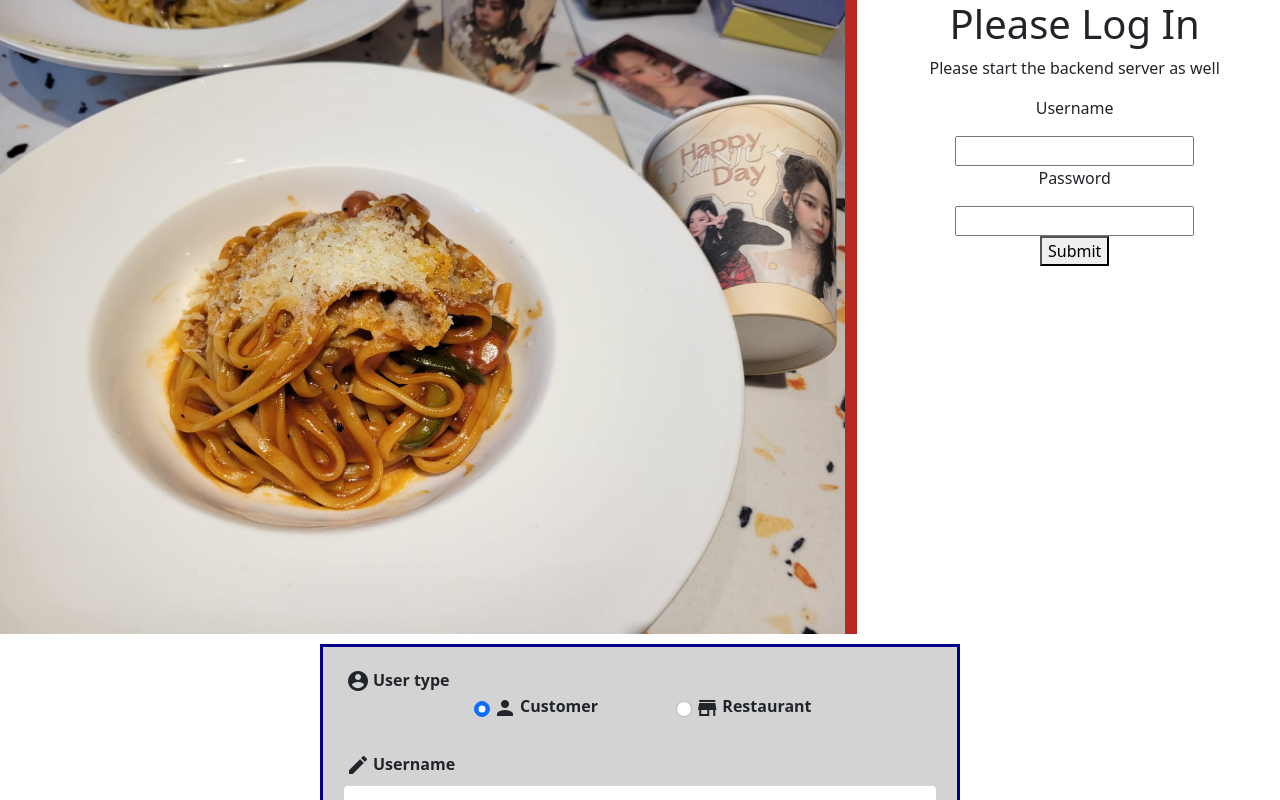
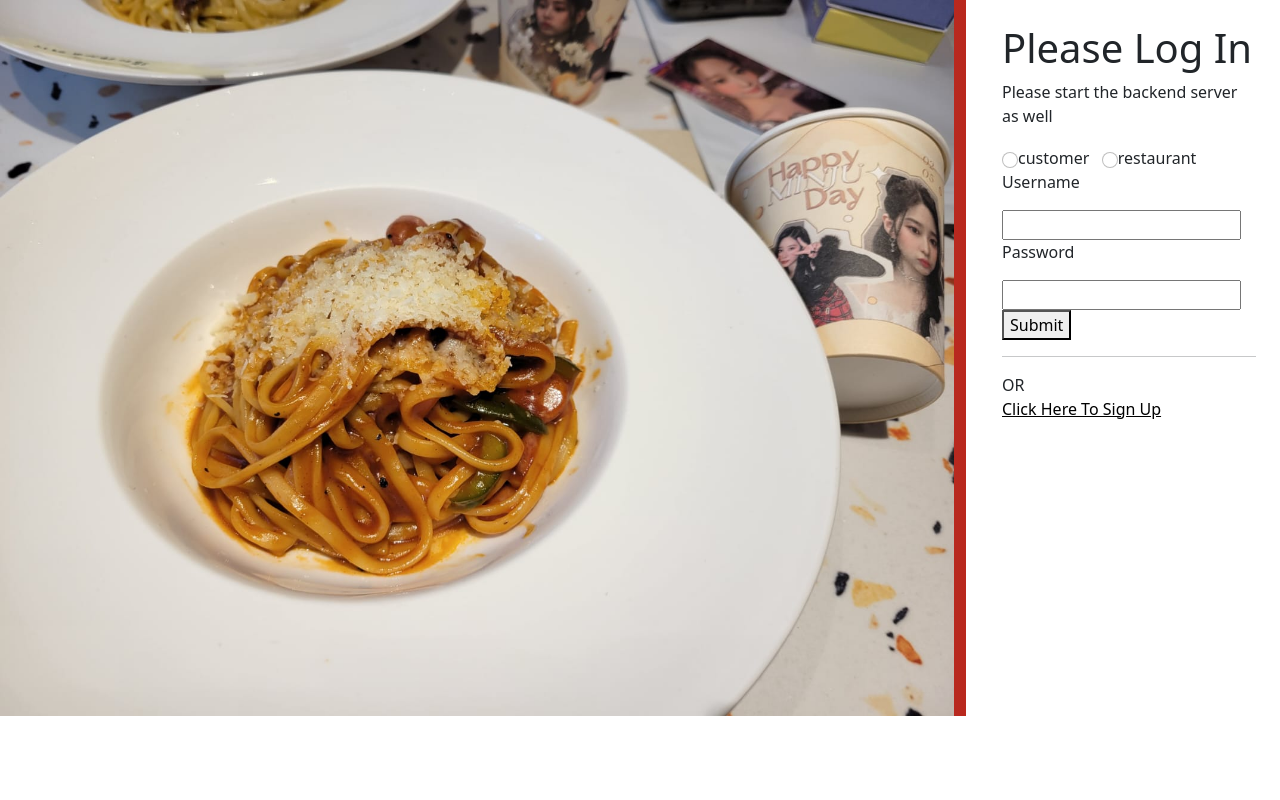
Before and after one commit to Dennisx0410/Take-It-Easy, a React (Create React App) app in the folder frontend/: page / in a window 1280 px wide. Shown: the top 800 px of the page. Built offline with nearby package versions, Linux system fonts and the light colour scheme.

Commit message:
Login Interface improved (with singup)

```diff
--- a/frontend/src/App.js
+++ b/frontend/src/App.js
@@ -26,10 +26,16 @@ function App(){
     const [token, setToken] = useState();
     if(!token) {
         return (
-        <>
-            <Login setToken={setToken} />
-            <Signup/>
-        </>)
+            <>
+                <BrowserRouter>
+                    <Routes>
+                        <Route path="/" element={<Login setToken={setToken} />} />
+                        <Route path="/signup" element={<Signup/>} />
+                        <Route path="*" element={<NoMatch/>} />
+                    </Routes>
+                </BrowserRouter>
+            </>
+        );
     }
     return (
         <>
--- a/frontend/src/HeaderBar.css
+++ b/frontend/src/HeaderBar.css
@@ -7,11 +7,13 @@ a.header-title {
     font-family: Arial, Helvetica, sans-serif;
     font-size: 30px;
     color: #ffffff;
-    padding: 15px 5px;
+    padding: 5px 5px;
     text-decoration:none;
 
 }
-
+.headerpadding{
+    padding: 5px 5px;
+}
 a.header-title:link{
     display: inline;
     color:#ffffff;
--- a/frontend/src/HeaderBar.js
+++ b/frontend/src/HeaderBar.js
@@ -19,9 +19,10 @@ function HeaderBar(){
                                 <MaterialIcon icon="takeout_dining" color='#FFFFFF' />
                             </Link>
                         </div>
-                        <div className='col-1'></div>
-                        <div className='col-1'>Points</div>
-                        <div className='col-1'>
+                        <div className='col-2'></div>
+
+                        <div className='col-1 headerpadding'>Points</div>
+                        <div className='col-1 headerpadding'>
                             <Dropdown className="d-inline mx-2" autoClose="outside">
                                 <Dropdown.Toggle id="dropdown-autoclose-outside">
                                     <MaterialIcon icon="account_circle" color='#FFFFFF' />
@@ -31,11 +32,11 @@ function HeaderBar(){
                                 <Dropdown.Item href="/customer/profile">Profile</Dropdown.Item>
                                 <Dropdown.Item href="/customer/history">Order History</Dropdown.Item>
                                     <Dropdown.Divider />
-                                <Dropdown.Item eventKey="4">Logout</Dropdown.Item>
+                                <Dropdown.Item >Logout</Dropdown.Item>
                                 </Dropdown.Menu>
                             </Dropdown>
                         </div>
-                        <div className='col-1'></div>
+
                     </div>
 
                 </div>
--- a/frontend/src/login/login.css
+++ b/frontend/src/login/login.css
@@ -15,6 +15,25 @@
     z-index: 2;
     text-align: center;
 }
+
+.container{
+    padding-top: 3vh;
+    justify-content: center;
+
+}
+.formattedLink:link{
+    display: inline;
+    color:#000000;
+
+    text-align: center;
+}
+.formattedLink:hover{
+    display: inline;
+    color:#000000;
+
+    text-align: center;
+}
+
 /* #overlay {
     align-items: center;
     text-align: center;
--- a/frontend/src/login/login.js
+++ b/frontend/src/login/login.js
@@ -3,6 +3,8 @@ import PropTypes from 'prop-types';
 import './login.css';
 import { BrowserRouter, Link, Route, Routes } from 'react-router-dom';
 import Signup from './signup';
+
+
 
 // send login request to get token
 async function loginAttempt(input) {
@@ -17,14 +19,24 @@ async function loginAttempt(input) {
 }
 
 export default function Login( {setToken} ) {
+  var invalid_message = false;
   const handleSubmit = async e => {
     e.preventDefault();
-
     // extract fields from form
     let form = new FormData(e.target);
     let username = form.get('username');
     let password = form.get('password');
-
+    console.log(username);
+    if (username == ""){
+      console.log("Blank Username");
+      invalid_message = true;
+      return;
+    }
+    if (password == ""){
+      console.log("Blank Password");
+      invalid_message = true;
+      return;
+    }
     let token = await loginAttempt({
       username: username,
       password: password
@@ -37,33 +49,57 @@ export default function Login( {setToken} ) {
     }
     else {
       console.log(token.token);
+      invalid_message = true;
     }
   }
 
+  let choiceUsertype = "customer";
   return(
     <>
     <div className="row">
-      <div className="col-8 background">
+      <div className="col-9 background">
         <img src={process.env.PUBLIC_URL+"food.jpeg"} className="w-100" />
       </div>
-      <div className="col-4">
-        <div className="loginstyling">
+      <div className="col-3">
+        <div className="container">
           <h1>Please Log In</h1>
           <p>Please start the backend server as well</p>
           <form onSubmit={handleSubmit}>
+
+            <input className="form-check-input" onChange={()=>{ choiceUsertype = "customer"}}
+            type="radio" name="usertype" id="customer" value="customer" />
+            <label className="form-check-label" htmlFor="customer">
+              customer
+            </label>
+              <span>&nbsp;&nbsp;&nbsp;</span>
+            <input className="form-check-input" onChange={()=>{ choiceUsertype = "restaurant"}}
+            type="radio" name="usertype" id="restaurant" value="restaurant"/>
+            <label className="form-check-label" htmlFor="restaurant">
+              restaurant
+            </label>
+              <br></br>
             <label>
               <p>Username</p>
-              <input type="text" name="username" />
+              <input id='login-username' type="text" name="username" />
             </label>
             <br></br>
             <label>
               <p>Password</p>
-              <input type="password" name="password" />
+              <input id='login-password' type="password" name="password" />
             </label>
             <div>
               <button type="submit">Submit</button>
             </div>
           </form>
+          <div className='signup'>
+            {invalid_message}
+            <span style={{color: "red"}}>{invalid_message == true? "Invalid Username/Password":""}</span>
+            <hr></hr>
+            OR<br></br>
+            <Link to="/signup" className='formattedLink' style={{textAlign: "center"}}>
+              Click Here To Sign Up
+            </Link>
+          </div>
         </div>
       </div>
     </div>
--- a/frontend/src/login/signup.js
+++ b/frontend/src/login/signup.js
@@ -1,5 +1,6 @@
 import React, { useState } from 'react';
 import './signup.css';
+import {Link} from 'react-router-dom';
 
 async function signup(form, userType) {
     return fetch(`http://localhost:5000/${userType}/signup`, {
@@ -49,7 +50,8 @@ function Signup() {
                             <div className="row">
                                 <section className="col-6">
                                     <div className="mb-3 form-radio" style={{textAlign: 'center'}}>
-                                        <input className="form-check-input" type="radio" name="user-type" id="customer" value="customer" checked="checked" required/>
+                                        <input className="form-check-input"
+                                        type="radio" name="user-type" id="customer" value="customer" checked required/>
                                         <label className="form-check-label" htmlFor="customer">
                                             <i className="material-icons">person</i>
                                             Customer
--- a/frontend/src/main/customer.js
+++ b/frontend/src/main/customer.js
@@ -6,8 +6,13 @@ import {useMatch, useParams, useLocation} from 'react-router-dom';
 import ReactDOM from 'react-dom';
 import HeaderBar from '../HeaderBar';
 
+class AccountInfo extends React.Component{
 
+}
 
+class OrderHistory extends React.Component{
+
+}
 
 class Customer extends React.Component{
     render() {
--- a/frontend/src/main/main.css
+++ b/frontend/src/main/main.css
@@ -4,6 +4,8 @@
 .custom-container-width {
     justify-content: center;
     text-align: justify;
+    display: flex;
+    align-items: center;
 }
 
 .custom-card{
--- a/frontend/src/main/main.js
+++ b/frontend/src/main/main.js
@@ -43,12 +43,12 @@ class Gallery extends React.Component {
       return (
 
           <main className="container-fluid custom-container-width">
-            <div class="row">
-                <div class="col-1"></div>
-                <div class="col-10 align-self-start">
+            <div className="row">
+                <div className="col-1"></div>
+                <div className="col-10 align-self-start">
                     {data.map((file,index) => <FileCard i={index} key={index}/>)}
                 </div>
-                <div class="col-1"></div>
+                <div className="col-1"></div>
             </div>
           </main>
       );
```
